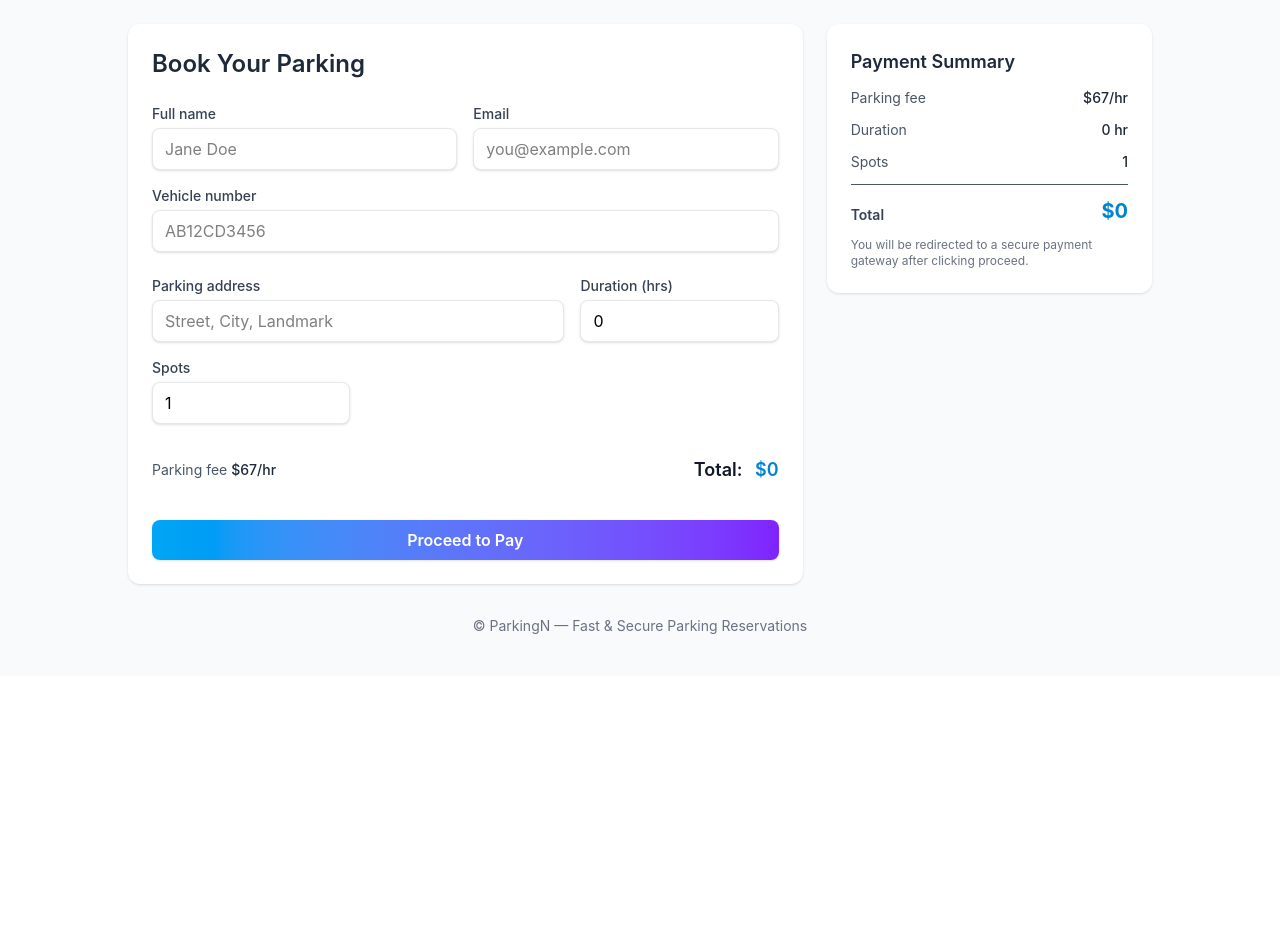
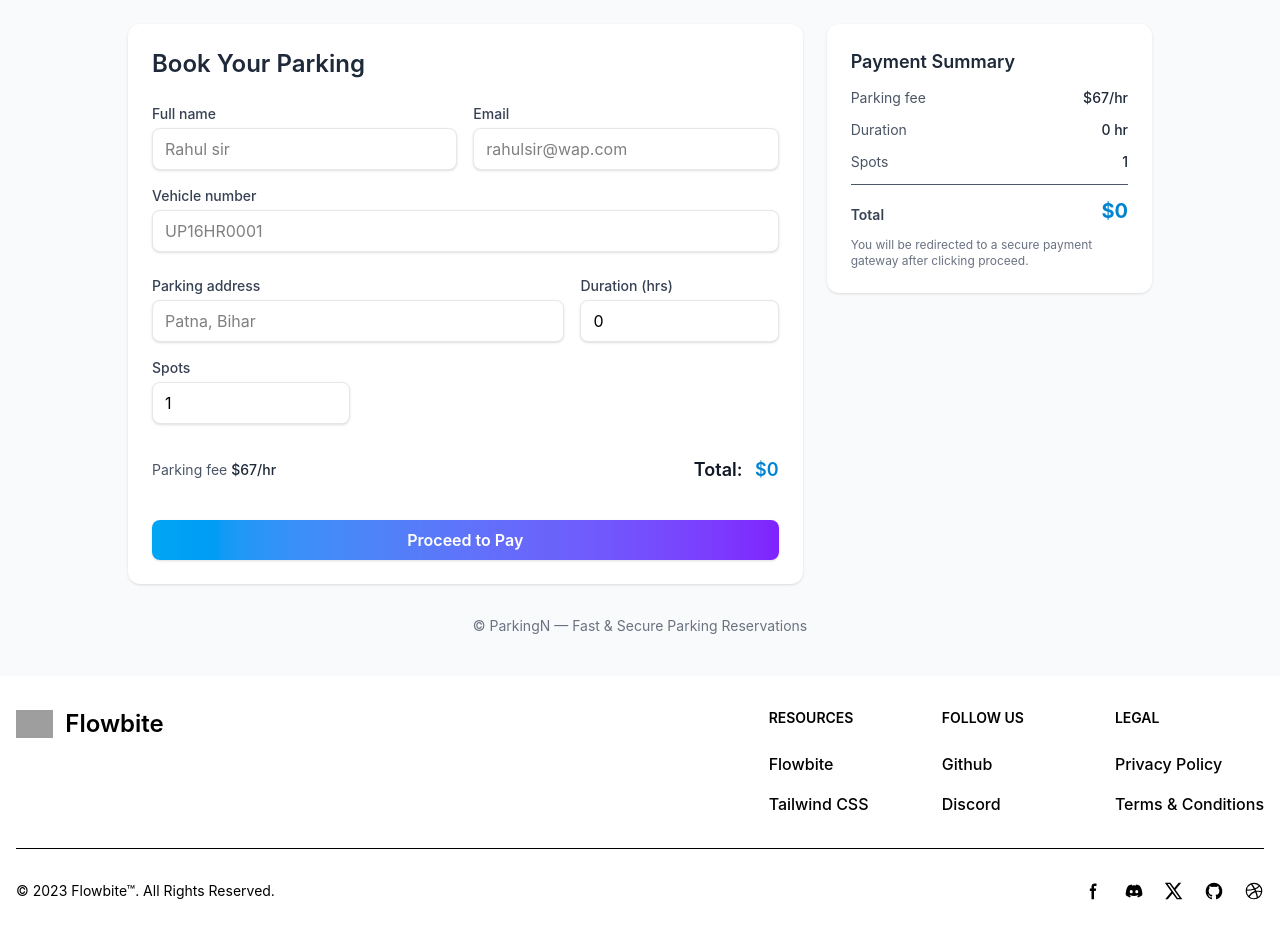
Before and after one commit to Priyes-h/Parking-Management-system-React, a React (Vite) app in the folder project1/: page /Payment in a window 1280 px wide. Shown: the part 160-1093 px from the top of the page. Before the commit the page ends 836 px from the top, so only its background shows below. Built offline with nearby package versions, Linux system fonts and the light colour scheme; grey boxes are pictures that could not be loaded.

Commit message:
chore(payment): Tailwindify Payment page; update App, Footer, Navbar

```diff
--- a/project1/src/App.jsx
+++ b/project1/src/App.jsx
@@ -8,6 +8,7 @@
 import PreviousTrips from './Pages/PreviousTrips'
 import ParkingChoose from './Pages/ParkingChoose'
 import Payment from './Pages/Payment'
+import Footer from './Components/Footer'
 function App() {
 
 
@@ -24,6 +25,7 @@
     <Route path='/ParkingChoose' element={<ParkingChoose/>}></Route>
     <Route path='/Payment' element={<Payment/>}></Route>
    </Routes>
+   <Footer/>
     </>
   )
 }
--- /dev/null
+++ b/project1/src/Components/Footer.jsx
@@ -0,0 +1,85 @@
+import React from 'react'
+
+function Footer() {
+  return (
+
+
+<footer class="bg-neutral-primary-soft">
+    <div class="mx-auto w-full max-w-7xl p-4 py-6 lg:py-8">
+        <div class="md:flex md:justify-between">
+          <div class="mb-6 md:mb-0">
+              <a href="https://flowbite.com/" class="flex items-center">
+                  <img src="https://flowbite.com/docs/images/logo.svg" class="h-7 me-3" alt="FlowBite Logo" />
+                  <span class="text-heading self-center text-2xl font-semibold whitespace-nowrap">Flowbite</span>
+              </a>
+          </div>
+          <div class="grid grid-cols-2 gap-8 sm:gap-6 sm:grid-cols-3">
+              <div>
+                  <h2 class="mb-6 text-sm font-semibold text-heading uppercase">Resources</h2>
+                  <ul class="text-body font-medium">
+                      <li class="mb-4">
+                          <a href="https://flowbite.com/" class="hover:underline">Flowbite</a>
+                      </li>
+                      <li>
+                          <a href="https://tailwindcss.com/" class="hover:underline">Tailwind CSS</a>
+                      </li>
+                  </ul>
+              </div>
+              <div>
+                  <h2 class="mb-6 text-sm font-semibold text-heading uppercase">Follow us</h2>
+                  <ul class="text-body font-medium">
+                      <li class="mb-4">
+                          <a href="https://github.com/themesberg/flowbite" class="hover:underline ">Github</a>
+                      </li>
+                      <li>
+                          <a href="https://discord.gg/4eeurUVvTy" class="hover:underline">Discord</a>
+                      </li>
+                  </ul>
+              </div>
+              <div>
+                  <h2 class="mb-6 text-sm font-semibold text-heading uppercase">Legal</h2>
+                  <ul class="text-body font-medium">
+                      <li class="mb-4">
+                          <a href="#" class="hover:underline">Privacy Policy</a>
+                      </li>
+                      <li>
+                          <a href="#" class="hover:underline">Terms &amp; Conditions</a>
+                      </li>
+                  </ul>
+              </div>
+          </div>
+      </div>
+      <hr class="my-6 border-default sm:mx-auto lg:my-8" />
+      <div class="sm:flex sm:items-center sm:justify-between">
+          <span class="text-sm text-body sm:text-center">© 2023 <a href="https://flowbite.com/" class="hover:underline">Flowbite™</a>. All Rights Reserved.
+          </span>
+          <div class="flex mt-4 sm:justify-center sm:mt-0">
+            <a href="#" class="text-body hover:text-heading">
+                <svg class="w-5 h-5" aria-hidden="true" xmlns="http://www.w3.org/2000/svg" width="24" height="24" fill="currentColor" viewBox="0 0 24 24"><path fill-rule="evenodd" d="M13.135 6H15V3h-1.865a4.147 4.147 0 0 0-4.142 4.142V9H7v3h2v9.938h3V12h2.021l.592-3H12V6.591A.6.6 0 0 1 12.592 6h.543Z" clip-rule="evenodd"/></svg>
+                <span class="sr-only">Facebook page</span>
+            </a>
+            <a href="#" class="text-body hover:text-heading ms-5">
+                <svg class="w-5 h-5" aria-hidden="true" xmlns="http://www.w3.org/2000/svg" width="24" height="24" fill="currentColor" viewBox="0 0 24 24"><path d="M18.942 5.556a16.3 16.3 0 0 0-4.126-1.3 12.04 12.04 0 0 0-.529 1.1 15.175 15.175 0 0 0-4.573 0 11.586 11.586 0 0 0-.535-1.1 16.274 16.274 0 0 0-4.129 1.3 17.392 17.392 0 0 0-2.868 11.662 15.785 15.785 0 0 0 4.963 2.521c.41-.564.773-1.16 1.084-1.785a10.638 10.638 0 0 1-1.706-.83c.143-.106.283-.217.418-.331a11.664 11.664 0 0 0 10.118 0c.137.114.277.225.418.331-.544.328-1.116.606-1.71.832a12.58 12.58 0 0 0 1.084 1.785 16.46 16.46 0 0 0 5.064-2.595 17.286 17.286 0 0 0-2.973-11.59ZM8.678 14.813a1.94 1.94 0 0 1-1.8-2.045 1.93 1.93 0 0 1 1.8-2.047 1.918 1.918 0 0 1 1.8 2.047 1.929 1.929 0 0 1-1.8 2.045Zm6.644 0a1.94 1.94 0 0 1-1.8-2.045 1.93 1.93 0 0 1 1.8-2.047 1.919 1.919 0 0 1 1.8 2.047 1.93 1.93 0 0 1-1.8 2.045Z"/></svg>
+                <span class="sr-only">Discord community</span>
+            </a>
+            <a href="#" class="text-body hover:text-heading ms-5">
+            <svg class="w-5 h-5" aria-hidden="true" xmlns="http://www.w3.org/2000/svg" width="24" height="24" fill="currentColor" viewBox="0 0 24 24"><path d="M13.795 10.533 20.68 2h-3.073l-5.255 6.517L7.69 2H1l7.806 10.91L1.47 22h3.074l5.705-7.07L15.31 22H22l-8.205-11.467Zm-2.38 2.95L9.97 11.464 4.36 3.627h2.31l4.528 6.317 1.443 2.02 6.018 8.409h-2.31l-4.934-6.89Z"/></svg>
+            <span class="sr-only">Twitter page</span>
+            </a>
+            <a href="#" class="text-body hover:text-heading ms-5">
+                <svg class="w-5 h-5" aria-hidden="true" xmlns="http://www.w3.org/2000/svg" width="24" height="24" fill="currentColor" viewBox="0 0 24 24"><path fill-rule="evenodd" d="M12.006 2a9.847 9.847 0 0 0-6.484 2.44 10.32 10.32 0 0 0-3.393 6.17 10.48 10.48 0 0 0 1.317 6.955 10.045 10.045 0 0 0 5.4 4.418c.504.095.683-.223.683-.494 0-.245-.01-1.052-.014-1.908-2.78.62-3.366-1.21-3.366-1.21a2.711 2.711 0 0 0-1.11-1.5c-.907-.637.07-.621.07-.621.317.044.62.163.885.346.266.183.487.426.647.71.135.253.318.476.538.655a2.079 2.079 0 0 0 2.37.196c.045-.52.27-1.006.635-1.37-2.219-.259-4.554-1.138-4.554-5.07a4.022 4.022 0 0 1 1.031-2.75 3.77 3.77 0 0 1 .096-2.713s.839-.275 2.749 1.05a9.26 9.26 0 0 1 5.004 0c1.906-1.325 2.74-1.05 2.74-1.05.37.858.406 1.828.101 2.713a4.017 4.017 0 0 1 1.029 2.75c0 3.939-2.339 4.805-4.564 5.058a2.471 2.471 0 0 1 .679 1.897c0 1.372-.012 2.477-.012 2.814 0 .272.18.592.687.492a10.05 10.05 0 0 0 5.388-4.421 10.473 10.473 0 0 0 1.313-6.948 10.32 10.32 0 0 0-3.39-6.165A9.847 9.847 0 0 0 12.007 2Z" clip-rule="evenodd"/></svg>
+                <span class="sr-only">GitHub account</span>
+            </a>
+            <a href="#" class="text-body hover:text-heading ms-5">
+                <svg class="w-5 h-5" aria-hidden="true" xmlns="http://www.w3.org/2000/svg" width="24" height="24" fill="currentColor" viewBox="0 0 24 24"><path fill-rule="evenodd" d="M12 2a10 10 0 1 0 10 10A10.009 10.009 0 0 0 12 2Zm6.613 4.614a8.523 8.523 0 0 1 1.93 5.32 20.093 20.093 0 0 0-5.949-.274c-.059-.149-.122-.292-.184-.441a23.879 23.879 0 0 0-.566-1.239 11.41 11.41 0 0 0 4.769-3.366ZM10 3.707a8.82 8.82 0 0 1 2-.238 8.5 8.5 0 0 1 5.664 2.152 9.608 9.608 0 0 1-4.476 3.087A45.755 45.755 0 0 0 10 3.707Zm-6.358 6.555a8.57 8.57 0 0 1 4.73-5.981 53.99 53.99 0 0 1 3.168 4.941 32.078 32.078 0 0 1-7.9 1.04h.002Zm2.01 7.46a8.51 8.51 0 0 1-2.2-5.707v-.262a31.641 31.641 0 0 0 8.777-1.219c.243.477.477.964.692 1.449-.114.032-.227.067-.336.1a13.569 13.569 0 0 0-6.942 5.636l.009.003ZM12 20.556a8.508 8.508 0 0 1-5.243-1.8 11.717 11.717 0 0 1 6.7-5.332.509.509 0 0 1 .055-.02 35.65 35.65 0 0 1 1.819 6.476 8.476 8.476 0 0 1-3.331.676Zm4.772-1.462A37.232 37.232 0 0 0 15.113 13a12.513 12.513 0 0 1 5.321.364 8.56 8.56 0 0 1-3.66 5.73h-.002Z" clip-rule="evenodd"/></svg>
+                <span class="sr-only">Dribbble account</span>
+            </a>
+          </div>
+      </div>
+    </div>
+</footer>
+
+  )
+}
+
+export default Footer
--- a/project1/src/Pages/Payment.jsx
+++ b/project1/src/Pages/Payment.jsx
@@ -50,7 +50,7 @@
       {/* header */}
 
       <header className="w-full max-w-5xl">
-        <div className="bg-gradient-to-r from-sky-500 to-violet-600 text-white rounded-xl p-5 shadow-md flex items-center gap-4">
+        <div className="bg-linear-to-r from-sky-500 to-violet-600 text-white rounded-xl p-5 shadow-md flex items-center gap-4">
           <div className="bg-white/20 rounded-full p-2">
             <svg className="w-8 h-8 text-white" viewBox="0 0 24 24" fill="none" aria-hidden>
               <path d="M3 12h18" stroke="currentColor" strokeWidth="2" strokeLinecap="round" />
@@ -83,19 +83,19 @@
             <div>
               <label htmlFor="name" className="block text-sm font-medium text-gray-700">Full name</label>
               <input id="name" name="Name" type="text" value={data.Name} onChange={handleChange}
-                className="mt-1 block w-full rounded-lg border border-gray-200 bg-white px-3 py-2 shadow-sm focus:outline-none focus:ring-2 focus:ring-sky-400" placeholder="Jane Doe" />
+                className="mt-1 block w-full rounded-lg border border-gray-200 bg-white px-3 py-2 shadow-sm focus:outline-none focus:ring-2 focus:ring-sky-400" placeholder="Rahul sir" />
             </div>
 
             <div>
               <label htmlFor="email" className="block text-sm font-medium text-gray-700">Email</label>
               <input id="email" name="Email" type="email" value={data.Email} onChange={handleChange}
-                className="mt-1 block w-full rounded-lg border border-gray-200 bg-white px-3 py-2 shadow-sm focus:outline-none focus:ring-2 focus:ring-sky-400" placeholder="you@example.com" />
+                className="mt-1 block w-full rounded-lg border border-gray-200 bg-white px-3 py-2 shadow-sm focus:outline-none focus:ring-2 focus:ring-sky-400" placeholder="rahulsir@wap.com" />
             </div>
 
             <div className="md:col-span-2">
               <label htmlFor="vehicle" className="block text-sm font-medium text-gray-700">Vehicle number</label>
               <input id="vehicle" name="VehicleNumber" type="text" value={data.VehicleNumber} onChange={handleChange}
-                className="mt-1 block w-full rounded-lg border border-gray-200 bg-white px-3 py-2 shadow-sm focus:outline-none focus:ring-2 focus:ring-sky-400" placeholder="AB12CD3456" />
+                className="mt-1 block w-full rounded-lg border border-gray-200 bg-white px-3 py-2 shadow-sm focus:outline-none focus:ring-2 focus:ring-sky-400" placeholder="UP16HR0001" />
             </div>
           </section>
 
@@ -107,7 +107,7 @@
             <div className="md:col-span-2">
               <label htmlFor="address" className="block text-sm font-medium text-gray-700">Parking address</label>
               <input id="address" name="ParkingAddress" type="text" value={data.ParkingAddress} onChange={handleChange}
-                className="mt-1 block w-full rounded-lg border border-gray-200 bg-white px-3 py-2 shadow-sm focus:outline-none focus:ring-2 focus:ring-sky-400" placeholder="Street, City, Landmark" />
+                className="mt-1 block w-full rounded-lg border border-gray-200 bg-white px-3 py-2 shadow-sm focus:outline-none focus:ring-2 focus:ring-sky-400" placeholder="Patna, Bihar" />
             </div>
 
             <div>
@@ -137,7 +137,7 @@
 
           <div className="pt-3">
             <button type="submit"
-              className="w-full inline-flex justify-center items-center gap-2 rounded-lg bg-gradient-to-r from-sky-500 to-violet-600 px-4 py-2 text-white font-semibold shadow hover:opacity-95 focus:outline-none focus:ring-2 focus:ring-offset-2 focus:ring-sky-400">
+              className="w-full inline-flex justify-center items-center gap-2 rounded-lg bg-linear-to-r from-sky-500 to-violet-600 px-4 py-2 text-white font-semibold shadow hover:opacity-95 focus:outline-none focus:ring-2 focus:ring-offset-2 focus:ring-sky-400">
               Proceed to Pay
             </button>
           </div>
```
